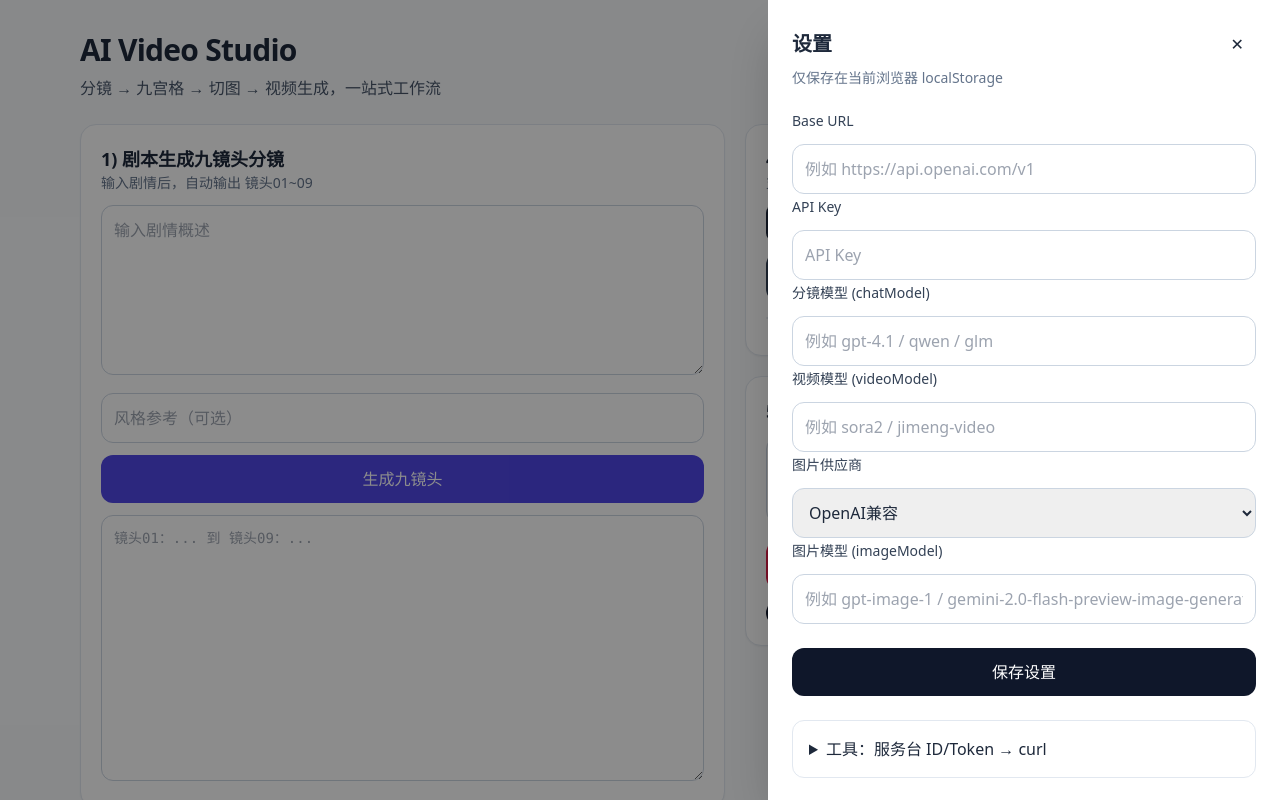
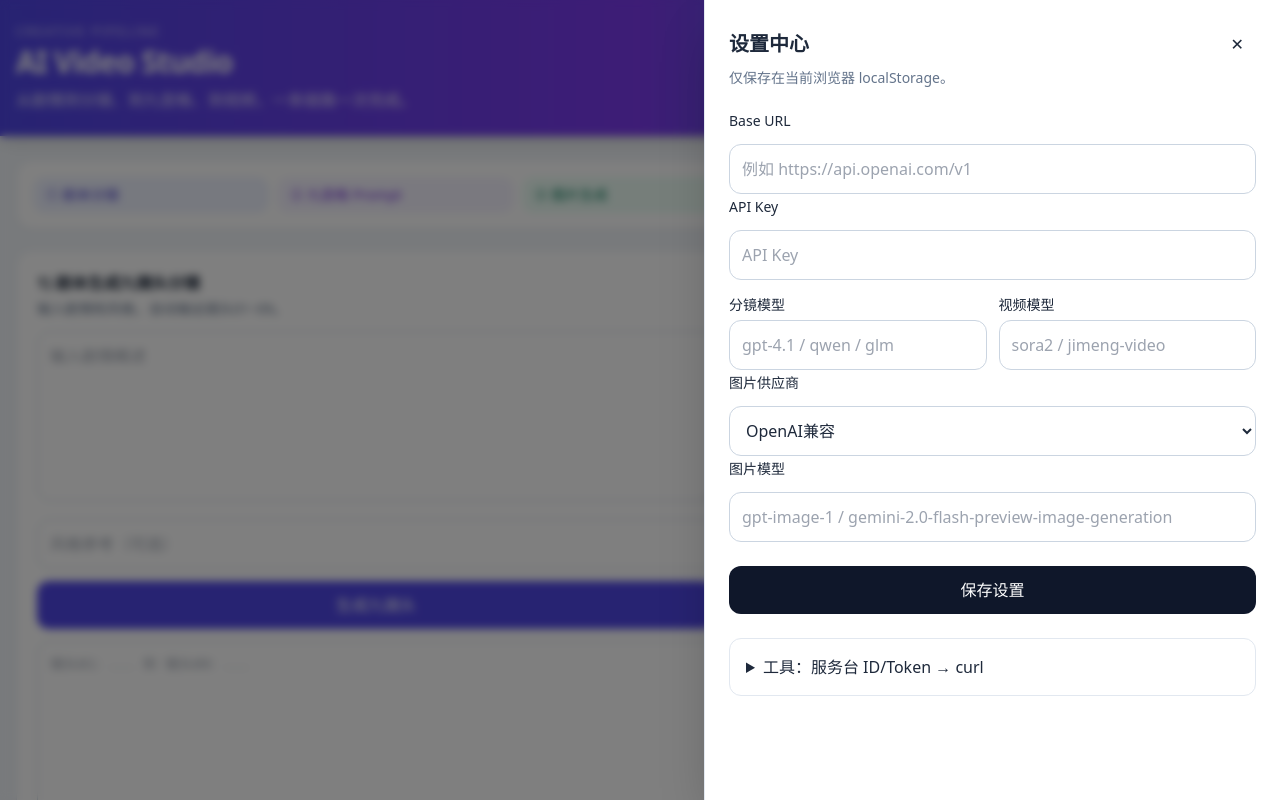
Before and after one commit to mpre4344/ai-video, a plain HTML site: page docs/index.html in a window 1280 px wide. Both pictures are taken after a click on the button "⚙️ 设置". Shown: the top 800 px of the page. Drawn offline with nearby package versions, Linux system fonts and the light colour scheme.

Commit message:
Polish UI to professional product style with stepper and dark mode

```diff
--- a/docs/app.js
+++ b/docs/app.js
@@ -296,6 +296,19 @@ window.buildCurl=()=>{
   document.getElementById('curlOut').textContent=curl;
 };
 
+const THEME_KEY='ai_video_studio_theme_v1';
+
+function applyTheme(theme){
+  const isDark = theme==='dark';
+  document.documentElement.classList.toggle('dark', isDark);
+}
+
+window.toggleTheme=()=>{
+  const next=document.documentElement.classList.contains('dark')?'light':'dark';
+  localStorage.setItem(THEME_KEY,next);
+  applyTheme(next);
+};
+
 window.openSettings=()=>{
   document.getElementById('settingsModal')?.classList.remove('hidden');
 };
@@ -308,4 +321,11 @@ document.addEventListener('keydown',(e)=>{
   if(e.key==='Escape') closeSettings();
 });
 
+(function initTheme(){
+  const saved=localStorage.getItem(THEME_KEY);
+  if(saved==='dark' || saved==='light') return applyTheme(saved);
+  const prefersDark=window.matchMedia && window.matchMedia('(prefers-color-scheme: dark)').matches;
+  applyTheme(prefersDark?'dark':'light');
+})();
+
 loadCfg();
--- a/docs/index.html
+++ b/docs/index.html
@@ -1,114 +1,139 @@
 <!doctype html>
-<html lang="zh-CN">
+<html lang="zh-CN" class="h-full">
 <head>
   <meta charset="UTF-8"/>
   <meta name="viewport" content="width=device-width, initial-scale=1.0"/>
   <title>AI Video Studio</title>
+  <script>
+    tailwind = { config: { darkMode: 'class' } }
+  </script>
   <script src="https://cdn.tailwindcss.com"></script>
 </head>
-<body class="bg-slate-50 text-slate-800">
-  <div class="max-w-6xl mx-auto px-4 py-8">
-    <header class="mb-6 flex items-start justify-between gap-4">
+<body class="h-full bg-slate-100 text-slate-800 dark:bg-slate-950 dark:text-slate-100">
+  <div class="min-h-full">
+    <div class="bg-gradient-to-r from-indigo-600 via-violet-600 to-cyan-600 text-white shadow-lg">
+      <div class="max-w-7xl mx-auto px-4 py-6">
+        <div class="flex items-start justify-between gap-4">
           <div>
-        <h1 class="text-3xl font-bold tracking-tight">AI Video Studio</h1>
-        <p class="mt-2 text-slate-600">分镜 → 九宫格 → 切图 → 视频生成，一站式工作流</p>
+            <p class="text-xs uppercase tracking-[0.18em] text-white/75">Creative Pipeline</p>
+            <h1 class="text-3xl font-bold tracking-tight mt-1">AI Video Studio</h1>
+            <p class="mt-2 text-white/85">从剧情到分镜、到九宫格、到视频，一条链路一次完成。</p>
           </div>
-      <button onclick="openSettings()" class="inline-flex items-center rounded-xl bg-slate-900 px-4 py-2 text-white hover:bg-slate-700 shadow">
-        ⚙️ 设置
-      </button>
-    </header>
-
-    <main class="grid grid-cols-1 lg:grid-cols-12 gap-5">
-      <section class="lg:col-span-7 space-y-5">
-        <div class="rounded-2xl bg-white border border-slate-200 p-5 shadow-sm">
-          <h2 class="text-lg font-semibold">1) 剧本生成九镜头分镜</h2>
-          <p class="text-sm text-slate-500 mb-3">输入剧情后，自动输出 镜头01~09</p>
-          <textarea id="script" rows="6" class="w-full rounded-xl border border-slate-300 p-3 focus:outline-none focus:ring-2 focus:ring-indigo-500" placeholder="输入剧情概述"></textarea>
-          <input id="styleHint" class="mt-3 w-full rounded-xl border border-slate-300 p-3 focus:outline-none focus:ring-2 focus:ring-indigo-500" placeholder="风格参考（可选）"/>
-          <button onclick="generateStoryboard()" class="mt-3 w-full rounded-xl bg-indigo-600 text-white py-3 font-medium hover:bg-indigo-500">生成九镜头</button>
-          <textarea id="storyboard" rows="12" class="mt-3 w-full rounded-xl border border-slate-300 p-3 font-mono text-sm focus:outline-none focus:ring-2 focus:ring-indigo-500" placeholder="镜头01：... 到 镜头09：..."></textarea>
+          <div class="flex items-center gap-2">
+            <button onclick="toggleTheme()" class="rounded-xl bg-white/15 px-4 py-2 text-sm font-medium hover:bg-white/25">🌓 主题</button>
+            <button onclick="openSettings()" class="rounded-xl bg-slate-900/70 px-4 py-2 text-sm font-medium hover:bg-slate-900">⚙️ 设置</button>
+          </div>
+        </div>
+      </div>
     </div>
 
-        <div class="rounded-2xl bg-white border border-slate-200 p-5 shadow-sm">
-          <h2 class="text-lg font-semibold">2) 九宫格 Prompt 组装</h2>
-          <input id="summary" class="mt-3 w-full rounded-xl border border-slate-300 p-3 focus:outline-none focus:ring-2 focus:ring-indigo-500" placeholder="剧情概述或画面主题"/>
-          <button onclick="buildGridPrompt()" class="mt-3 w-full rounded-xl bg-violet-600 text-white py-3 font-medium hover:bg-violet-500">生成九宫格 Prompt</button>
-          <textarea id="gridPrompt" rows="10" class="mt-3 w-full rounded-xl border border-slate-300 p-3 text-sm focus:outline-none focus:ring-2 focus:ring-indigo-500"></textarea>
+    <div class="max-w-7xl mx-auto px-4 py-6">
+      <div class="rounded-2xl border border-slate-200 bg-white p-4 shadow-sm dark:border-slate-800 dark:bg-slate-900">
+        <div class="grid grid-cols-1 md:grid-cols-5 gap-2 text-sm">
+          <div class="rounded-xl bg-indigo-50 text-indigo-700 px-3 py-2 font-medium dark:bg-indigo-500/20 dark:text-indigo-300">① 剧本分镜</div>
+          <div class="rounded-xl bg-violet-50 text-violet-700 px-3 py-2 font-medium dark:bg-violet-500/20 dark:text-violet-300">② 九宫格 Prompt</div>
+          <div class="rounded-xl bg-emerald-50 text-emerald-700 px-3 py-2 font-medium dark:bg-emerald-500/20 dark:text-emerald-300">③ 图片生成</div>
+          <div class="rounded-xl bg-cyan-50 text-cyan-700 px-3 py-2 font-medium dark:bg-cyan-500/20 dark:text-cyan-300">④ 智能切图</div>
+          <div class="rounded-xl bg-rose-50 text-rose-700 px-3 py-2 font-medium dark:bg-rose-500/20 dark:text-rose-300">⑤ 视频生成</div>
+        </div>
       </div>
 
-        <div class="rounded-2xl bg-white border border-slate-200 p-5 shadow-sm">
-          <h2 class="text-lg font-semibold">3) 生成九宫格图片</h2>
-          <textarea id="imagePrompt" rows="6" class="mt-3 w-full rounded-xl border border-slate-300 p-3 text-sm focus:outline-none focus:ring-2 focus:ring-indigo-500" placeholder="可粘贴上面的九宫格 Prompt"></textarea>
-          <button onclick="generateImage()" class="mt-3 w-full rounded-xl bg-emerald-600 text-white py-3 font-medium hover:bg-emerald-500">生成图片</button>
-          <div id="imageOut" class="mt-4 rounded-xl border border-dashed border-slate-300 p-2 bg-slate-50"></div>
-        </div>
+      <main class="mt-5 grid grid-cols-1 xl:grid-cols-12 gap-5">
+        <section class="xl:col-span-7 space-y-5">
+          <article class="rounded-2xl border border-slate-200 bg-white p-5 shadow-sm dark:border-slate-800 dark:bg-slate-900">
+            <h2 class="text-base font-semibold">1) 剧本生成九镜头分镜</h2>
+            <p class="text-sm text-slate-500 dark:text-slate-400 mt-1">输入剧情和风格，自动输出镜头01~09。</p>
+            <textarea id="script" rows="6" class="mt-3 w-full rounded-xl border border-slate-300 bg-white p-3 focus:outline-none focus:ring-2 focus:ring-indigo-500 dark:border-slate-700 dark:bg-slate-950" placeholder="输入剧情概述"></textarea>
+            <input id="styleHint" class="mt-3 w-full rounded-xl border border-slate-300 bg-white p-3 focus:outline-none focus:ring-2 focus:ring-indigo-500 dark:border-slate-700 dark:bg-slate-950" placeholder="风格参考（可选）"/>
+            <button onclick="generateStoryboard()" class="mt-3 w-full rounded-xl bg-indigo-600 py-3 font-medium text-white hover:bg-indigo-500">生成九镜头</button>
+            <textarea id="storyboard" rows="12" class="mt-3 w-full rounded-xl border border-slate-300 bg-white p-3 font-mono text-sm focus:outline-none focus:ring-2 focus:ring-indigo-500 dark:border-slate-700 dark:bg-slate-950" placeholder="镜头01：... 到 镜头09：..."></textarea>
+          </article>
+
+          <article class="rounded-2xl border border-slate-200 bg-white p-5 shadow-sm dark:border-slate-800 dark:bg-slate-900">
+            <h2 class="text-base font-semibold">2) 九宫格 Prompt 组装</h2>
+            <input id="summary" class="mt-3 w-full rounded-xl border border-slate-300 bg-white p-3 focus:outline-none focus:ring-2 focus:ring-violet-500 dark:border-slate-700 dark:bg-slate-950" placeholder="剧情概述或画面主题"/>
+            <button onclick="buildGridPrompt()" class="mt-3 w-full rounded-xl bg-violet-600 py-3 font-medium text-white hover:bg-violet-500">生成九宫格 Prompt</button>
+            <textarea id="gridPrompt" rows="10" class="mt-3 w-full rounded-xl border border-slate-300 bg-white p-3 text-sm focus:outline-none focus:ring-2 focus:ring-violet-500 dark:border-slate-700 dark:bg-slate-950"></textarea>
+          </article>
+
+          <article class="rounded-2xl border border-slate-200 bg-white p-5 shadow-sm dark:border-slate-800 dark:bg-slate-900">
+            <h2 class="text-base font-semibold">3) 生成九宫格图片</h2>
+            <textarea id="imagePrompt" rows="6" class="mt-3 w-full rounded-xl border border-slate-300 bg-white p-3 text-sm focus:outline-none focus:ring-2 focus:ring-emerald-500 dark:border-slate-700 dark:bg-slate-950" placeholder="可粘贴上面的九宫格 Prompt"></textarea>
+            <button onclick="generateImage()" class="mt-3 w-full rounded-xl bg-emerald-600 py-3 font-medium text-white hover:bg-emerald-500">生成图片</button>
+            <div id="imageOut" class="mt-4 min-h-16 rounded-xl border border-dashed border-slate-300 bg-slate-50 p-2 dark:border-slate-700 dark:bg-slate-950"></div>
+          </article>
         </section>
 
-      <section class="lg:col-span-5 space-y-5">
-        <div class="rounded-2xl bg-white border border-slate-200 p-5 shadow-sm">
-          <h2 class="text-lg font-semibold">4) 九宫格切图</h2>
-          <p class="text-sm text-slate-500 mb-3">支持智能边界识别，先预览再切图</p>
-          <input type="file" id="gridImage" accept="image/*" class="w-full text-sm file:mr-3 file:rounded-lg file:border-0 file:bg-slate-800 file:text-white file:px-3 file:py-2"/>
-          <div class="grid grid-cols-1 sm:grid-cols-2 gap-3 mt-3">
-            <button onclick="previewGridBounds()" class="rounded-xl bg-slate-700 text-white py-3 hover:bg-slate-600">预览识别边界线</button>
-            <button onclick="splitGrid()" class="rounded-xl bg-cyan-600 text-white py-3 hover:bg-cyan-500">切成9张图</button>
+        <section class="xl:col-span-5 space-y-5">
+          <article class="rounded-2xl border border-slate-200 bg-white p-5 shadow-sm dark:border-slate-800 dark:bg-slate-900">
+            <h2 class="text-base font-semibold">4) 九宫格切图</h2>
+            <p class="text-sm text-slate-500 dark:text-slate-400 mt-1">智能边界识别 + 预览线校验。</p>
+            <input type="file" id="gridImage" accept="image/*" class="mt-3 w-full text-sm file:mr-3 file:rounded-lg file:border-0 file:bg-slate-800 file:px-3 file:py-2 file:text-white dark:file:bg-slate-700"/>
+            <div class="mt-3 grid grid-cols-1 sm:grid-cols-2 gap-3">
+              <button onclick="previewGridBounds()" class="rounded-xl bg-slate-700 py-3 text-white hover:bg-slate-600">预览识别边界线</button>
+              <button onclick="splitGrid()" class="rounded-xl bg-cyan-600 py-3 text-white hover:bg-cyan-500">切成9张图</button>
             </div>
-          <div id="gridPreview" class="mt-4 rounded-xl overflow-hidden border border-slate-200 bg-slate-50"></div>
+            <div id="gridPreview" class="mt-4 overflow-hidden rounded-xl border border-slate-200 bg-slate-50 dark:border-slate-700 dark:bg-slate-950"></div>
             <div id="pieces" class="mt-4 grid grid-cols-3 gap-2"></div>
-        </div>
+          </article>
 
-        <div class="rounded-2xl bg-white border border-slate-200 p-5 shadow-sm">
-          <h2 class="text-lg font-semibold">5) 生成视频请求</h2>
-          <textarea id="roleCard" rows="3" class="mt-3 w-full rounded-xl border border-slate-300 p-3 text-sm focus:outline-none focus:ring-2 focus:ring-indigo-500" placeholder="@角色卡（可选）"></textarea>
-          <button onclick="generateVideo()" class="mt-3 w-full rounded-xl bg-rose-600 text-white py-3 font-medium hover:bg-rose-500">调用视频生成接口</button>
-          <pre id="videoResult" class="mt-3 rounded-xl bg-slate-900 text-emerald-300 text-xs p-3 overflow-auto max-h-80"></pre>
-        </div>
+          <article class="rounded-2xl border border-slate-200 bg-white p-5 shadow-sm dark:border-slate-800 dark:bg-slate-900">
+            <h2 class="text-base font-semibold">5) 生成视频请求</h2>
+            <textarea id="roleCard" rows="3" class="mt-3 w-full rounded-xl border border-slate-300 bg-white p-3 text-sm focus:outline-none focus:ring-2 focus:ring-rose-500 dark:border-slate-700 dark:bg-slate-950" placeholder="@角色卡（可选）"></textarea>
+            <button onclick="generateVideo()" class="mt-3 w-full rounded-xl bg-rose-600 py-3 font-medium text-white hover:bg-rose-500">调用视频生成接口</button>
+            <pre id="videoResult" class="mt-3 max-h-80 overflow-auto rounded-xl bg-slate-900 p-3 text-xs text-emerald-300"></pre>
+          </article>
         </section>
       </main>
     </div>
+  </div>
 
-  <!-- Settings Modal -->
   <div id="settingsModal" class="hidden fixed inset-0 z-50">
-    <div class="absolute inset-0 bg-black/45" onclick="closeSettings()"></div>
-    <div class="absolute right-0 top-0 h-full w-full max-w-lg bg-white shadow-2xl p-6 overflow-y-auto">
+    <div class="absolute inset-0 bg-black/50 backdrop-blur-sm" onclick="closeSettings()"></div>
+    <div class="absolute right-0 top-0 h-full w-full max-w-xl border-l border-slate-200 bg-white p-6 shadow-2xl overflow-y-auto dark:border-slate-800 dark:bg-slate-900">
       <div class="flex items-center justify-between">
-        <h3 class="text-xl font-semibold">设置</h3>
-        <button onclick="closeSettings()" class="rounded-lg px-3 py-2 hover:bg-slate-100">✕</button>
+        <h3 class="text-xl font-semibold">设置中心</h3>
+        <button onclick="closeSettings()" class="rounded-lg px-3 py-2 hover:bg-slate-100 dark:hover:bg-slate-800">✕</button>
       </div>
-      <p class="text-sm text-slate-500 mt-1">仅保存在当前浏览器 localStorage</p>
+      <p class="mt-1 text-sm text-slate-500 dark:text-slate-400">仅保存在当前浏览器 localStorage。</p>
 
       <div class="mt-5 space-y-3">
-        <label class="text-sm font-medium text-slate-700">Base URL</label>
-        <input id="baseUrl" class="w-full rounded-xl border border-slate-300 p-3" placeholder="例如 https://api.openai.com/v1"/>
+        <label class="text-sm font-medium">Base URL</label>
+        <input id="baseUrl" class="w-full rounded-xl border border-slate-300 bg-white p-3 dark:border-slate-700 dark:bg-slate-950" placeholder="例如 https://api.openai.com/v1"/>
 
-        <label class="text-sm font-medium text-slate-700">API Key</label>
-        <input id="apiKey" class="w-full rounded-xl border border-slate-300 p-3" placeholder="API Key"/>
+        <label class="text-sm font-medium">API Key</label>
+        <input id="apiKey" type="password" class="w-full rounded-xl border border-slate-300 bg-white p-3 dark:border-slate-700 dark:bg-slate-950" placeholder="API Key"/>
 
-        <label class="text-sm font-medium text-slate-700">分镜模型 (chatModel)</label>
-        <input id="chatModel" class="w-full rounded-xl border border-slate-300 p-3" placeholder="例如 gpt-4.1 / qwen / glm"/>
+        <div class="grid grid-cols-1 md:grid-cols-2 gap-3">
+          <div>
+            <label class="text-sm font-medium">分镜模型</label>
+            <input id="chatModel" class="mt-1 w-full rounded-xl border border-slate-300 bg-white p-3 dark:border-slate-700 dark:bg-slate-950" placeholder="gpt-4.1 / qwen / glm"/>
+          </div>
+          <div>
+            <label class="text-sm font-medium">视频模型</label>
+            <input id="videoModel" class="mt-1 w-full rounded-xl border border-slate-300 bg-white p-3 dark:border-slate-700 dark:bg-slate-950" placeholder="sora2 / jimeng-video"/>
+          </div>
+        </div>
 
-        <label class="text-sm font-medium text-slate-700">视频模型 (videoModel)</label>
-        <input id="videoModel" class="w-full rounded-xl border border-slate-300 p-3" placeholder="例如 sora2 / jimeng-video"/>
-
-        <label class="text-sm font-medium text-slate-700">图片供应商</label>
-        <select id="imageProvider" class="w-full rounded-xl border border-slate-300 p-3">
+        <label class="text-sm font-medium">图片供应商</label>
+        <select id="imageProvider" class="w-full rounded-xl border border-slate-300 bg-white p-3 dark:border-slate-700 dark:bg-slate-950">
           <option value="openai">OpenAI兼容</option>
           <option value="gemini">Gemini</option>
         </select>
 
-        <label class="text-sm font-medium text-slate-700">图片模型 (imageModel)</label>
-        <input id="imageModel" class="w-full rounded-xl border border-slate-300 p-3" placeholder="例如 gpt-image-1 / gemini-2.0-flash-preview-image-generation"/>
+        <label class="text-sm font-medium">图片模型</label>
+        <input id="imageModel" class="w-full rounded-xl border border-slate-300 bg-white p-3 dark:border-slate-700 dark:bg-slate-950" placeholder="gpt-image-1 / gemini-2.0-flash-preview-image-generation"/>
       </div>
 
-      <button onclick="saveCfg();closeSettings()" class="mt-6 w-full rounded-xl bg-slate-900 text-white py-3 font-medium hover:bg-slate-700">保存设置</button>
+      <button onclick="saveCfg();closeSettings()" class="mt-6 w-full rounded-xl bg-slate-900 py-3 font-medium text-white hover:bg-slate-700">保存设置</button>
 
-      <details class="mt-6 rounded-xl border border-slate-200 p-4">
+      <details class="mt-6 rounded-xl border border-slate-200 p-4 dark:border-slate-700">
         <summary class="cursor-pointer font-medium">工具：服务台 ID/Token → curl</summary>
         <div class="mt-3 space-y-3">
-          <input id="sid" value="7528261067762778116" class="w-full rounded-xl border border-slate-300 p-3"/>
-          <input id="stoken" value="ht-d98cbf61-cb2d-4eb9-03c7-7838fd700f94" class="w-full rounded-xl border border-slate-300 p-3"/>
-          <button onclick="buildCurl()" class="rounded-xl bg-slate-700 text-white py-3 w-full">生成 curl</button>
-          <pre id="curlOut" class="rounded-xl bg-slate-900 text-emerald-300 text-xs p-3 overflow-auto"></pre>
+          <input id="sid" value="7528261067762778116" class="w-full rounded-xl border border-slate-300 bg-white p-3 dark:border-slate-700 dark:bg-slate-950"/>
+          <input id="stoken" value="ht-d98cbf61-cb2d-4eb9-03c7-7838fd700f94" class="w-full rounded-xl border border-slate-300 bg-white p-3 dark:border-slate-700 dark:bg-slate-950"/>
+          <button onclick="buildCurl()" class="w-full rounded-xl bg-slate-700 py-3 text-white hover:bg-slate-600">生成 curl</button>
+          <pre id="curlOut" class="overflow-auto rounded-xl bg-slate-900 p-3 text-xs text-emerald-300"></pre>
         </div>
       </details>
     </div>
```
Lines whose indentation alone changed are shown as unchanged.
